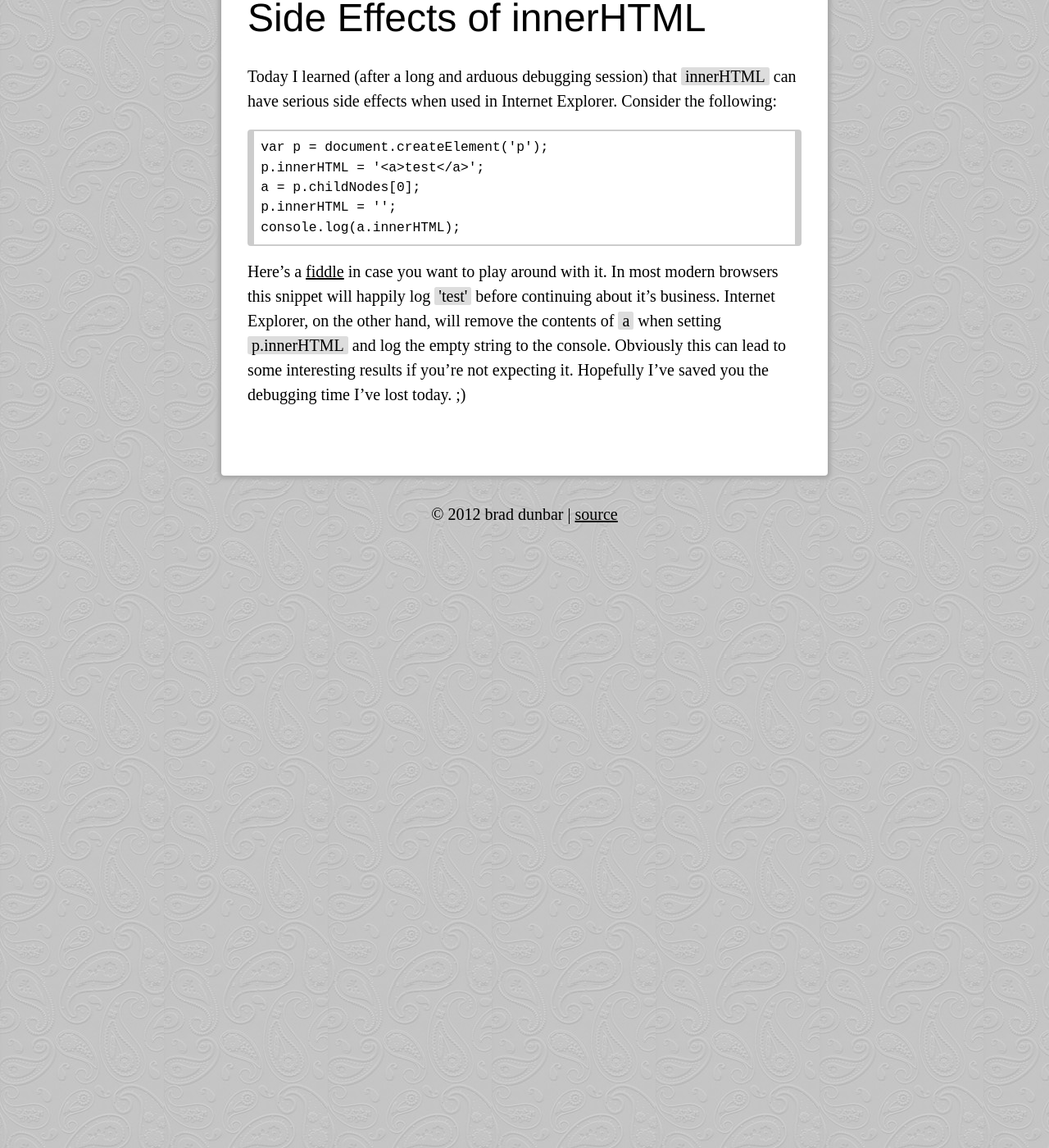
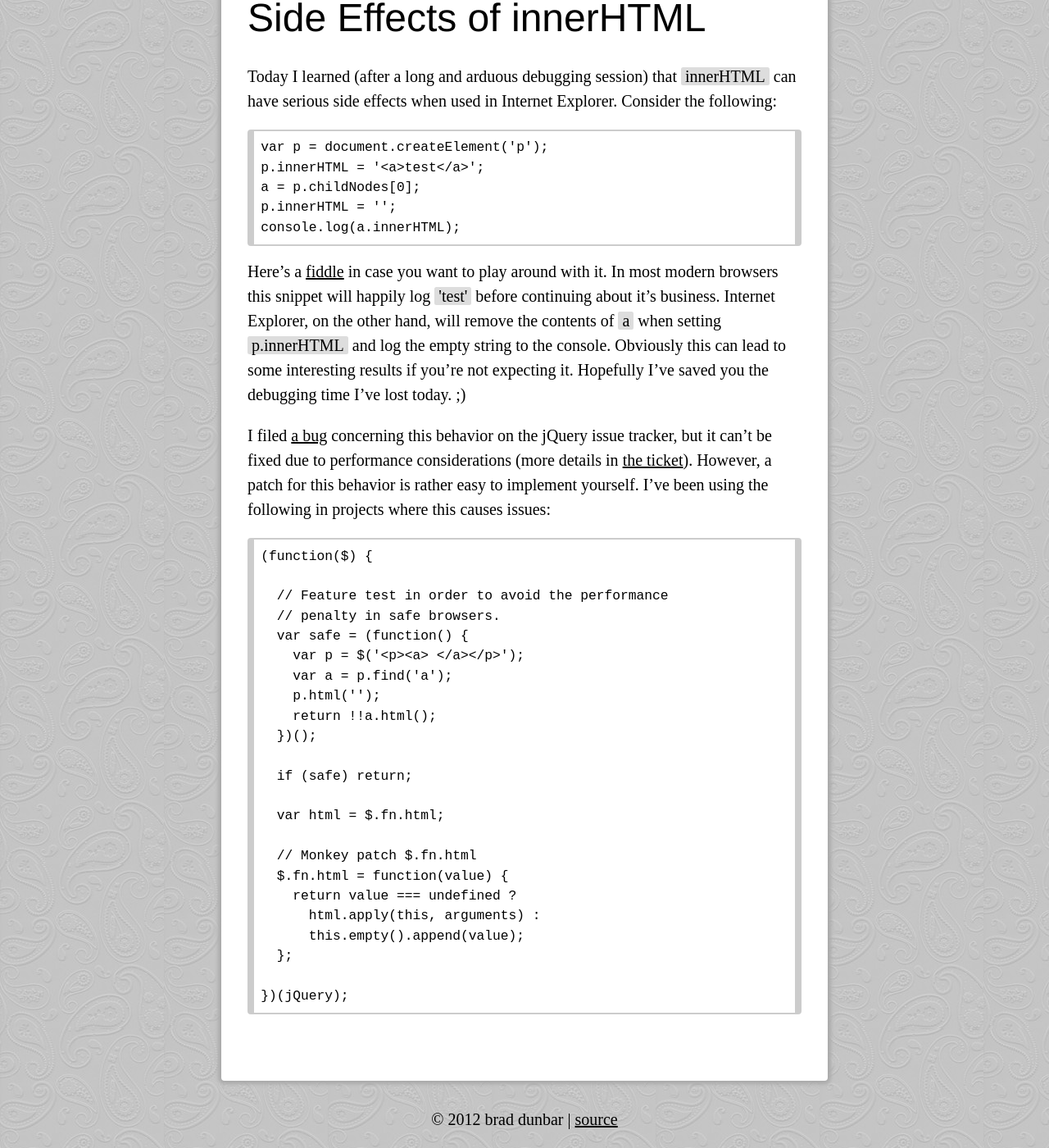
Before and after one commit to braddunbar/braddunbar.github.io, a Jekyll site: the page built from _posts/2012-3-14-side-effects-of-innerhtml.markdown, in a window 1280 px wide and 1400 px high, scrolled down 146 px. Shown: the whole window at 82% size. Built offline with Jekyll 4.4.1, drawn with Linux system fonts in a browser that asks for light colours; some web fonts are replaced.

Commit message:
Add html monkey patch example.

```diff
--- a/_posts/2012-3-14-side-effects-of-innerhtml.markdown
+++ b/_posts/2012-3-14-side-effects-of-innerhtml.markdown
@@ -21,4 +21,35 @@ of `a` when setting `p.innerHTML` and log the empty string to the console.
 Obviously this can lead to some interesting results if you're not expecting it.
 Hopefully I've saved you the debugging time I've lost today.  ;)
 
+I filed [a bug][bug] concerning this behavior on the jQuery issue tracker,
+but it can't be fixed due to performance considerations (more details in
+[the ticket][bug]).  However, a patch for this behavior is rather easy to
+implement yourself.  I've been using the following in projects where this
+causes issues:
+
+    (function($) {
+
+      // Feature test in order to avoid the performance
+      // penalty in safe browsers.
+      var safe = (function() {
+        var p = $('<p><a> </a></p>');
+        var a = p.find('a');
+        p.html('');
+        return !!a.html();
+      })();
+
+      if (safe) return;
+
+      var html = $.fn.html;
+
+      // Monkey patch $.fn.html
+      $.fn.html = function(value) {
+        return value === undefined ?
+          html.apply(this, arguments) :
+          this.empty().append(value);
+      };
+
+    })(jQuery);
+
 [fiddle]: http://jsfiddle.net/Hej6h/6/
+[bug]: http://bugs.jquery.com/ticket/11473
```
